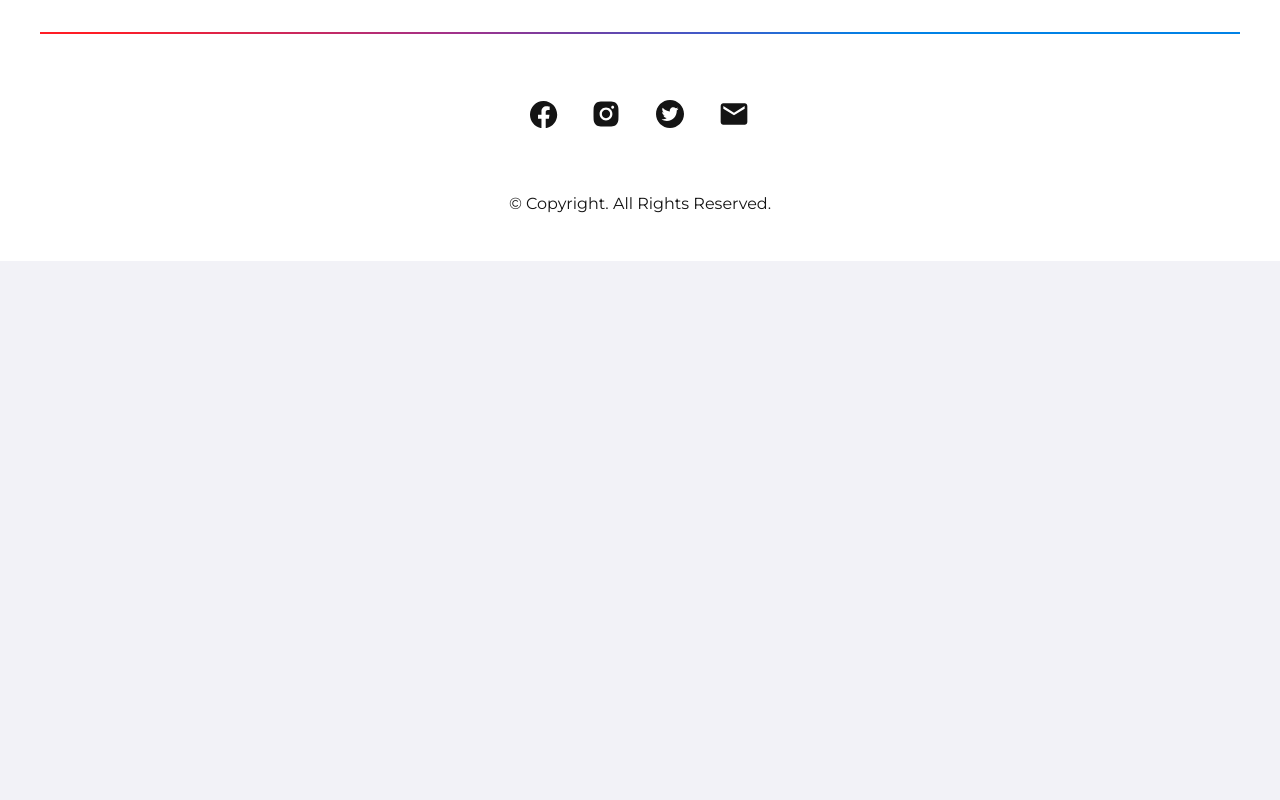
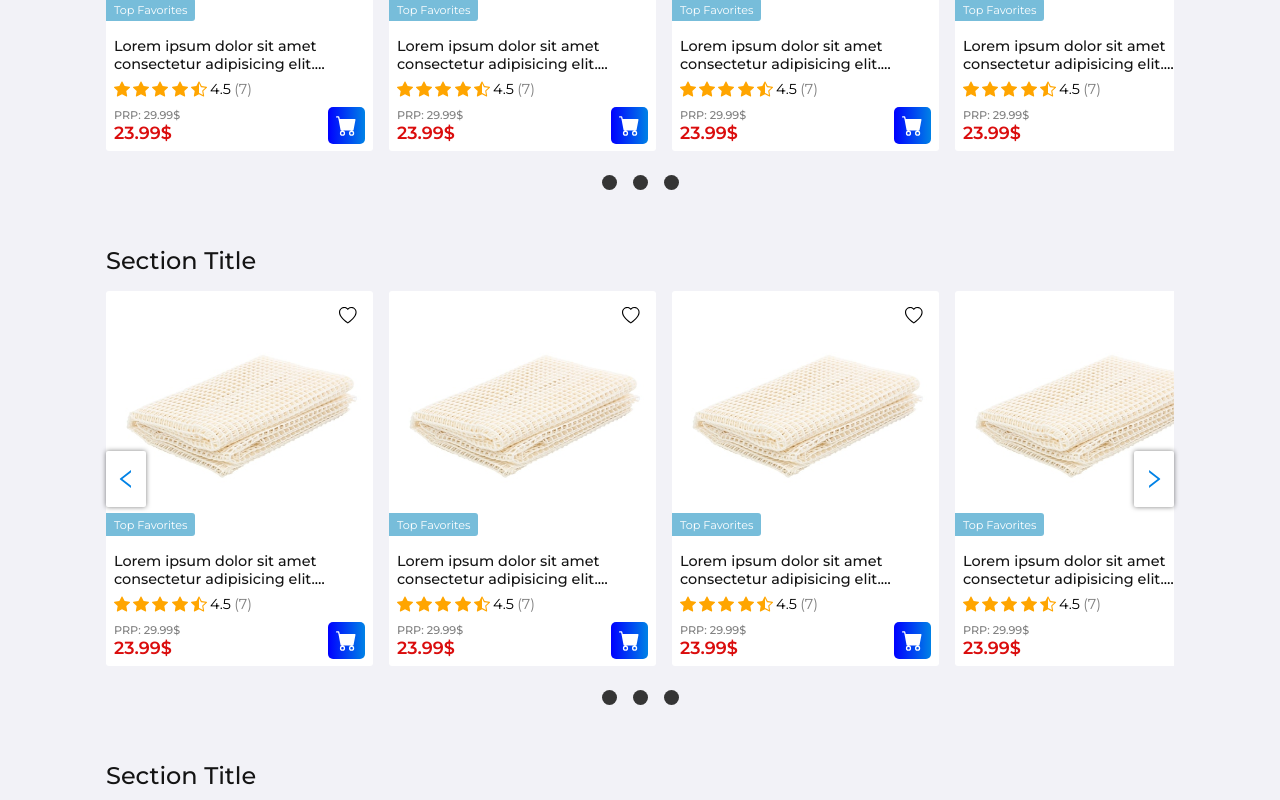
Before and after one commit to Aur71/eShop, a Next.js app: page / in a window 1280 px wide. Shown: the part 980-1780 px from the top of the page. Before the commit the page ends 1241 px from the top, so only its background shows below. Built offline with nearby package versions, Linux system fonts and the light colour scheme.

Commit message:
sliders added

```diff
--- /dev/null
+++ b/components/home/section/Card.jsx
@@ -0,0 +1,67 @@
+import styles from '../../../styles/home/section/Card.module.scss';
+
+// TOOLS
+import Image from 'next/image';
+import Link from 'next/link';
+
+// MEDIA
+import {
+  BsStarFill,
+  BsStarHalf,
+  BsStar,
+  BsFillCartFill,
+  BsHeart,
+} from 'react-icons/bs';
+import img2 from '../../../public/temporary/temp.jpg';
+
+const Card = () => {
+  return (
+    <article className={styles.card}>
+      <button className={styles.favoriteBtn}>
+        <BsHeart />
+      </button>
+
+      <div className={styles.imgContainer}>
+        <Link href='#'>
+          <Image src={img2} alt='img' />
+
+          <p className={styles.tag}>Top Favorites</p>
+        </Link>
+      </div>
+
+      <div className={styles.textContainer}>
+        <h3>
+          <Link href='#'>
+            Lorem ipsum dolor sit amet consectetur adipisicing elit. Facere,
+            vitae hic delectus dolor sit laudantium vero neque velit
+            necessitatibus molestias.
+          </Link>
+        </h3>
+
+        <div className={styles.rating}>
+          <BsStarFill className={styles.star} />
+          <BsStarFill className={styles.star} />
+          <BsStarFill className={styles.star} />
+          <BsStarFill className={styles.star} />
+          <BsStarHalf className={styles.star} />
+
+          <span>4.5</span>
+          <span>(7)</span>
+        </div>
+
+        <div className={styles.priceContainer}>
+          <div>
+            <p>PRP: 29.99$</p>
+            <p>23.99$</p>
+          </div>
+
+          <button className={styles.buyBtn}>
+            <BsFillCartFill />
+          </button>
+        </div>
+      </div>
+    </article>
+  );
+};
+
+export default Card;
--- /dev/null
+++ b/components/home/section/Section.jsx
@@ -0,0 +1,25 @@
+import styles from '../../../styles/home/section/Section.module.scss';
+// HOOKS
+import { useState } from 'react';
+
+// COMPONENTS
+import Slider from './Slider';
+
+const Section = () => {
+  const [scrollPoints, setScrollPoints] = useState([]);
+
+  return (
+    <section className={styles.section}>
+      <h2 className={styles.title}>Section Title</h2>
+      <Slider />
+
+      <div className={styles.pagination}>
+        <button></button>
+        <button></button>
+        <button></button>
+      </div>
+    </section>
+  );
+};
+
+export default Section;
--- /dev/null
+++ b/components/home/section/Slider.jsx
@@ -0,0 +1,57 @@
+import styles from '../../../styles/home/section/Slider.module.scss';
+// HOOKS
+import { useRef } from 'react';
+
+// COMPONENTS
+import Card from './Card';
+
+// MEDIA
+import { AiOutlineLeft, AiOutlineRight } from 'react-icons/ai';
+
+const Slider = () => {
+  const sliderRef = useRef(null);
+  const cardsContainerRef = useRef(null);
+
+  const slideLeft = () => {
+    const sliderWidth = sliderRef.current.getBoundingClientRect().width;
+    const cardsContainerWidth =
+      cardsContainerRef.current.getBoundingClientRect().width;
+
+    cardsContainerRef.current.scrollLeft -= sliderWidth;
+  };
+
+  const slideRight = () => {
+    const sliderWidth = sliderRef.current.getBoundingClientRect().width;
+    const cardsContainerWidth =
+      cardsContainerRef.current.getBoundingClientRect().width;
+
+    cardsContainerRef.current.scrollLeft += sliderWidth;
+  };
+
+  return (
+    <div className={styles.slider} ref={sliderRef}>
+      <button className={styles.leftBtn} onClick={slideLeft}>
+        <AiOutlineLeft />
+      </button>
+
+      <button className={styles.rightBtn} onClick={slideRight}>
+        <AiOutlineRight />
+      </button>
+
+      <div className={styles.cardsContainer} ref={cardsContainerRef}>
+        <Card />
+        <Card />
+        <Card />
+        <Card />
+        <Card />
+        <Card />
+        <Card />
+        <Card />
+        <Card />
+        <Card />
+      </div>
+    </div>
+  );
+};
+
+export default Slider;
--- a/pages/index.js
+++ b/pages/index.js
@@ -2,11 +2,15 @@ import styles from '../styles/home/Home.module.scss';
 
 // COMPONENTS
 import Header from '../components/home/Header';
+import Section from '../components/home/section/Section';
 
 export default function Home() {
   return (
     <div className={styles.home}>
       <Header />
+      <Section />
+      <Section />
+      <Section />
     </div>
   );
 }
--- /dev/null
+++ b/styles/home/section/Card.module.scss
@@ -0,0 +1,147 @@
+@import '../../variables.scss';
+
+$tag-color: rgb(119, 189, 218);
+$number-of-reviews-clr: grey;
+$star-clr: orange;
+$price-clr: rgb(218, 13, 13);
+
+.card {
+  min-width: 267px;
+  max-width: 267px;
+  height: 100%;
+  border-radius: 3px;
+  position: relative;
+  background-color: $white;
+  display: grid;
+  grid-template-rows: 245px 1fr;
+  gap: 0.5rem;
+
+  .favoriteBtn {
+    position: absolute;
+    top: 0.5rem;
+    right: 0.5rem;
+    font-size: 1.1rem;
+    padding: 0.5rem;
+    z-index: 5;
+
+    &:hover {
+      color: $acc-clr;
+    }
+  }
+
+  .imgContainer {
+    width: 100%;
+    height: 100%;
+    position: relative;
+
+    a {
+      display: block;
+      width: 100%;
+      height: 100%;
+      position: relative;
+
+      .tag {
+        position: absolute;
+        bottom: 0;
+        left: 0;
+        background-color: $tag-color;
+        text-transform: capitalize;
+        color: $white;
+        font-size: 0.7rem;
+        padding: 0.3rem 0.5rem;
+        border-top-right-radius: 3px;
+        border-bottom-right-radius: 3px;
+      }
+
+      img {
+        width: 100%;
+        height: 100%;
+        object-fit: contain;
+      }
+    }
+  }
+
+  .textContainer {
+    width: 100%;
+    height: 100%;
+    padding: 0.5rem;
+    display: flex;
+    flex-direction: column;
+    gap: 0.4rem;
+
+    h3 {
+      font-size: 0.9rem;
+      font-weight: 500;
+      display: -webkit-box;
+      -webkit-line-clamp: 2;
+      -webkit-box-orient: vertical;
+      overflow: hidden;
+      text-overflow: ellipsis;
+
+      a {
+        color: $text-clr-black;
+      }
+    }
+
+    .rating {
+      width: 100%;
+      height: auto;
+      display: flex;
+      align-items: center;
+      gap: 0.2rem;
+
+      .star {
+        color: $star-clr;
+      }
+
+      span {
+        font-size: 0.9rem;
+
+        &:last-of-type {
+          color: $number-of-reviews-clr;
+        }
+      }
+    }
+
+    .priceContainer {
+      width: 100%;
+      display: flex;
+      align-items: center;
+      justify-content: space-between;
+      margin-top: 0.2rem;
+
+      div {
+        display: flex;
+        flex-direction: column;
+        justify-content: center;
+
+        p:first-of-type {
+          color: grey;
+          font-size: 0.7rem;
+          font-weight: 500;
+        }
+
+        p:last-of-type {
+          font-weight: 600;
+          color: $price-clr;
+          font-size: 1.1rem;
+        }
+      }
+
+      .buyBtn {
+        font-size: 1.3rem;
+        padding: 0.5rem;
+        border-radius: 5px;
+        background-color: $acc-clr;
+        background: -webkit-linear-gradient(left, blue, $acc-clr);
+        background: linear-gradient(90deg, blue, $acc-clr);
+        color: $white;
+        transition: transform 300ms;
+
+        &:hover {
+          transform: scale(1.1);
+        }
+      }
+    }
+  }
+}
--- /dev/null
+++ b/styles/home/section/Section.module.scss
@@ -0,0 +1,60 @@
+@import '../../variables.scss';
+
+$pagination-btn-color: rgb(53, 53, 53);
+
+.section {
+  width: 100%;
+  height: auto;
+  margin: 4rem 0.5rem;
+  display: flex;
+  flex-direction: column;
+  gap: 1rem;
+  position: relative;
+  overflow: hidden;
+
+  @media only screen and (max-width: 1450px) {
+    max-width: 1100px;
+    margin: 3rem auto;
+  }
+
+  @media only screen and (max-width: 1450px) {
+    padding: 0 1rem;
+  }
+
+  //   TITLE
+  .title {
+    font-size: 1.5rem;
+    font-weight: 500;
+    color: $text-clr-black;
+  }
+
+  //   PAGINATION
+  .pagination {
+    width: 100%;
+    height: auto;
+    display: flex;
+    justify-content: center;
+    align-items: center;
+    gap: 1rem;
+    padding: 0.5rem 0;
+
+    @media only screen and (max-width: 750px) {
+      display: none;
+    }
+
+    button {
+      width: 15px;
+      height: 15px;
+      background-color: $pagination-btn-color;
+      border-radius: 50%;
+
+      &:hover {
+        transform: scale(1.2);
+      }
+
+      &.active {
+        background-color: $acc-clr;
+      }
+    }
+  }
+}
--- /dev/null
+++ b/styles/home/section/Slider.module.scss
@@ -0,0 +1,44 @@
+@import '../../variables.scss';
+
+.slider {
+  width: 100%;
+  height: 375px;
+  position: relative;
+
+  .leftBtn,
+  .rightBtn {
+    position: absolute;
+    top: 50%;
+    transform: translateY(-50%);
+    padding: 1rem 0.5rem;
+    font-size: 1.5rem;
+    background-color: $white;
+    box-shadow: 0 0 5px rgba(0, 0, 0, 0.5);
+    border-radius: 2px;
+    color: $acc-clr;
+    transition: box-shadow 300ms;
+    z-index: 5;
+
+    &:hover {
+      box-shadow: 0 0 5px rgba(0, 0, 0, 1);
+    }
+  }
+
+  .leftBtn {
+    left: 0;
+  }
+
+  .rightBtn {
+    right: 0;
+  }
+
+  .cardsContainer {
+    width: 100%;
+    height: 100%;
+    display: flex;
+    flex-wrap: nowrap;
+    gap: 1rem;
+    overflow: hidden;
+    scroll-behavior: smooth;
+  }
+}
```
Also changed, not shown: public/temporary/temp.jpg (added).
